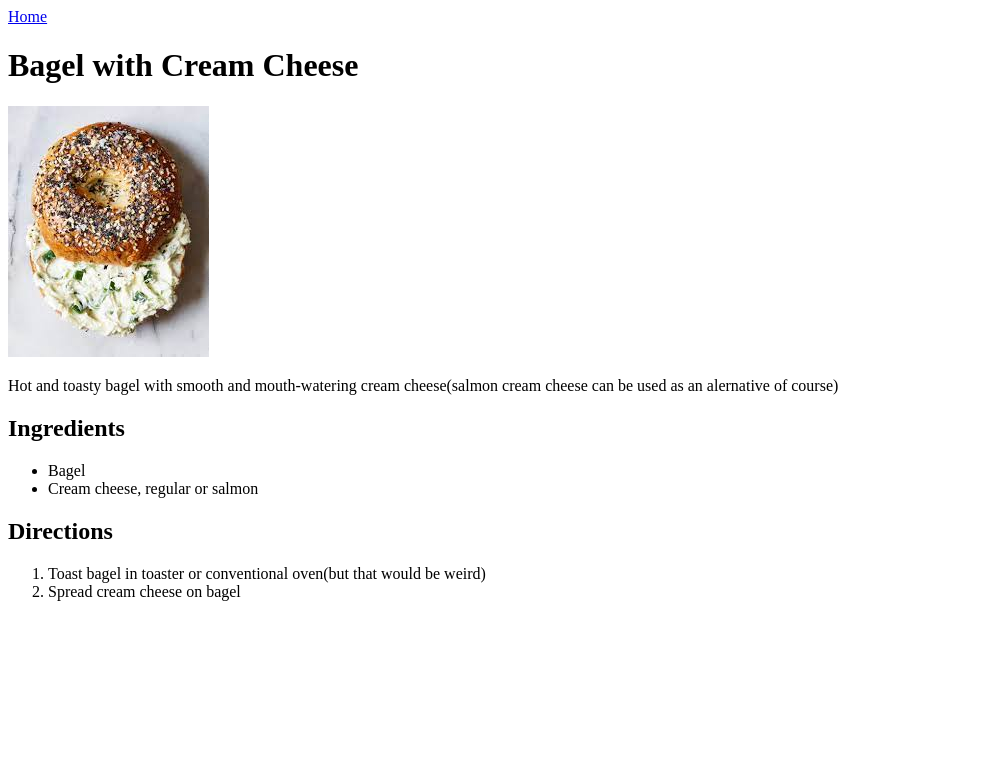
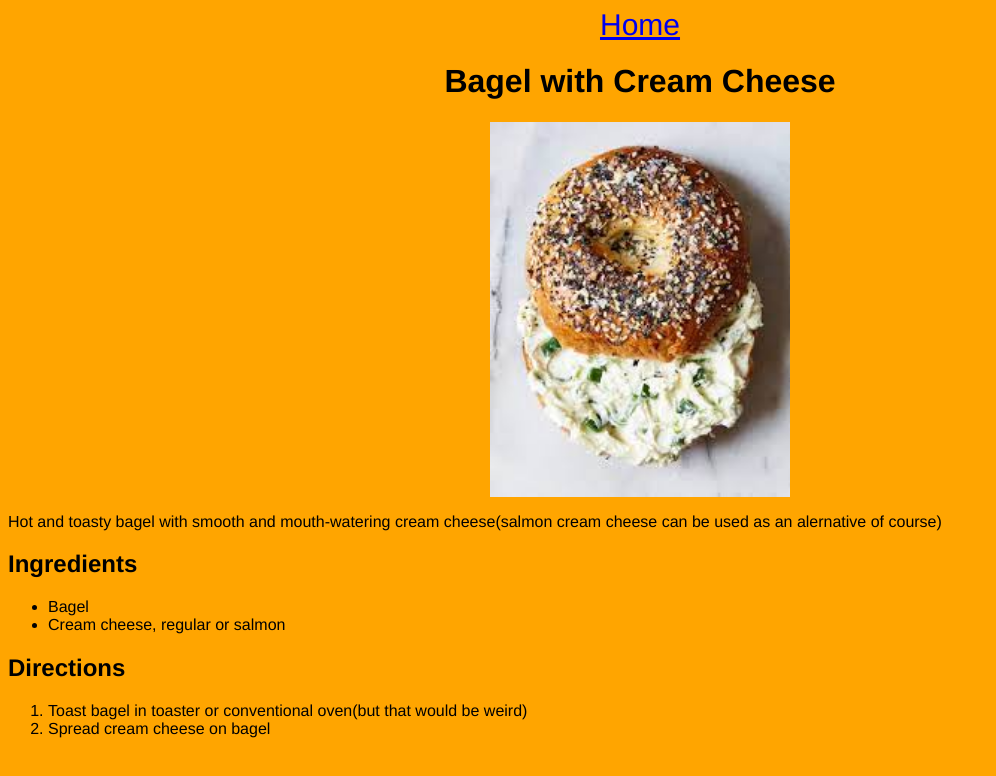
Before and after one commit to MikeFDow/odin-recipes, a plain HTML site: page recipes/bagel.html in a window 1280 px wide. Shown: the whole page, without its empty margins (0-996 px from the left). Drawn offline with Linux system fonts and the light colour scheme.

Commit message:
index.html

```diff
--- a/recipes/bagel.html
+++ b/recipes/bagel.html
@@ -2,6 +2,7 @@
 <html>
     <head>
         <title>Bagel with Cream Cheese</title>
+        <link rel="stylesheet" href="recipes.css"/>
     </head>
     <body>
         <a href="../index.html">Home</a>
--- /dev/null
+++ b/recipes/recipes.css
@@ -0,0 +1,25 @@
+body {
+    background-color: orange;
+}
+img {
+    height: auto;
+    width: 300px;
+    display: block;
+    margin: auto;
+}
+a {
+    text-align: center;
+    font-size: 30px;
+    font-family: 'Franklin Gothic Medium', 'Arial Narrow', Arial, sans-serif;
+    display: block;
+    margin: auto;
+}
+p, ol, ul, h2 {
+    font-family:'Franklin Gothic Medium', 'Arial Narrow', Arial, sans-serif;
+
+}
+h1 {
+    text-align: center;
+    font-weight: 700;
+    font-family:'Franklin Gothic Medium', 'Arial Narrow', Arial, sans-serif;
+};
--- /dev/null
+++ b/style.css
@@ -0,0 +1,24 @@
+img {
+    height: auto;
+    width: 500px;
+    display: block;
+    margin: auto;
+}
+h1 {
+    text-align: center;
+    font-size: 30px;
+    font-weight: 700;
+
+}
+ul {
+    padding-left: 0%;
+}
+li {
+    font-size: 25px;
+    font-weight: 400;
+    text-align: center;
+    list-style-type: none;
+}
+body {
+    background-color: orange;
+}
```
